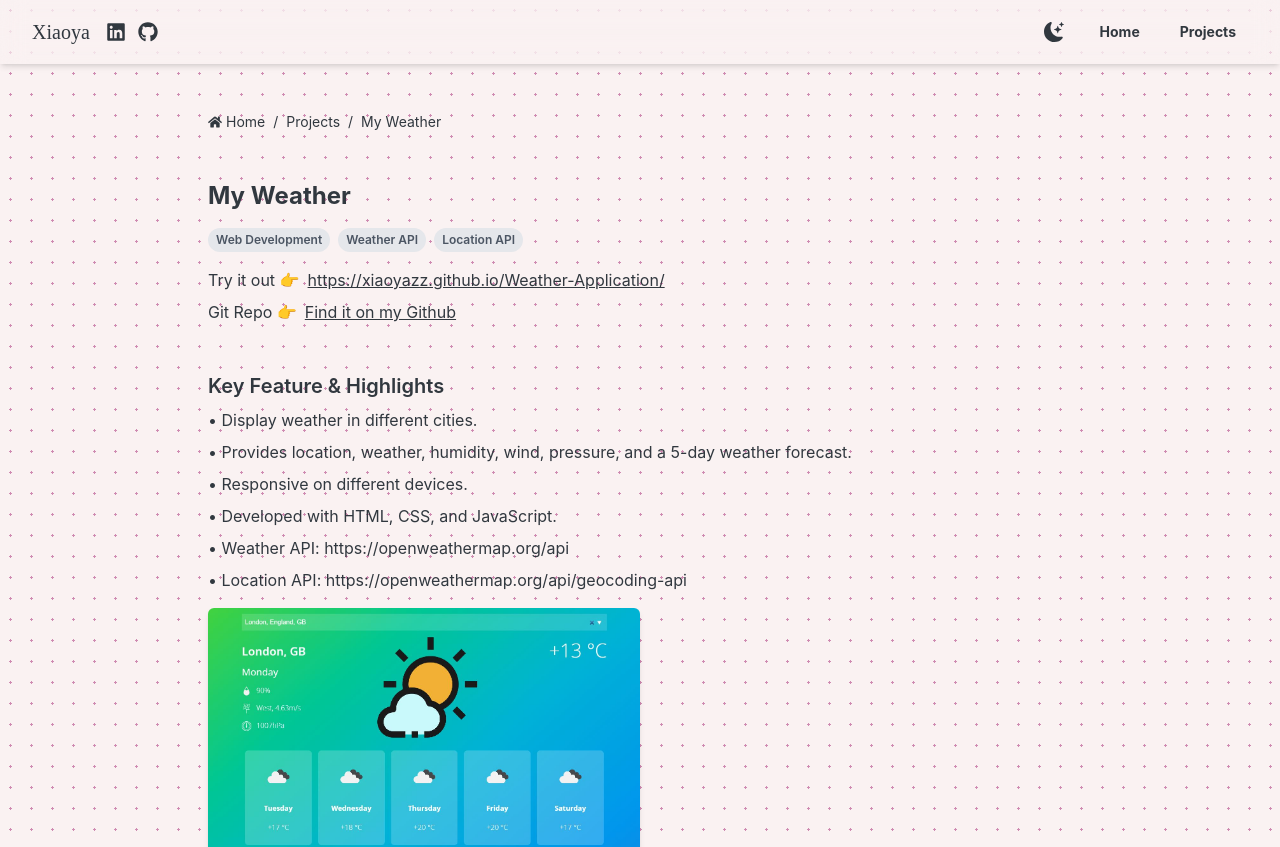
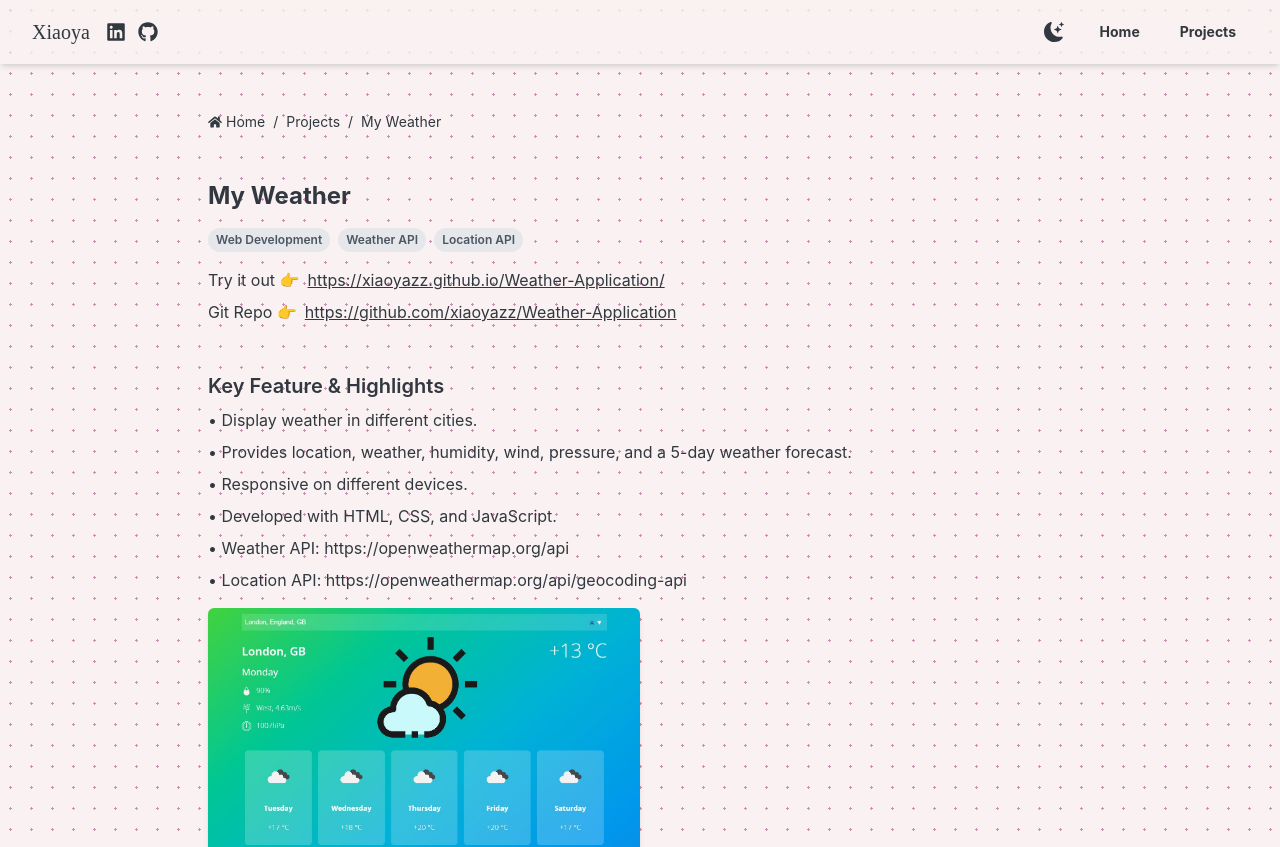
Before and after one commit to xiaoyazz/xiaoya-v2, a React (Create React App) app: page /projects/1 in a window 1280 px wide. Shown: the top 847 px of the page. Built offline with nearby package versions, Linux system fonts and the light colour scheme; what tailwindcss-animated would draw is missing.

Commit message:
Update gitrepo link

```diff
--- a/src/pages/ProjectDetailsPage.js
+++ b/src/pages/ProjectDetailsPage.js
@@ -76,7 +76,7 @@ const ProjectDetailsPage = () => {
                         rel="noopener noreferrer"
                         className="underline hover:text-[#9c505a]"
                     >
-                        Find it on my Github
+                        {project.repoLink}
                     </a>
                 </div>
             </div>
```
